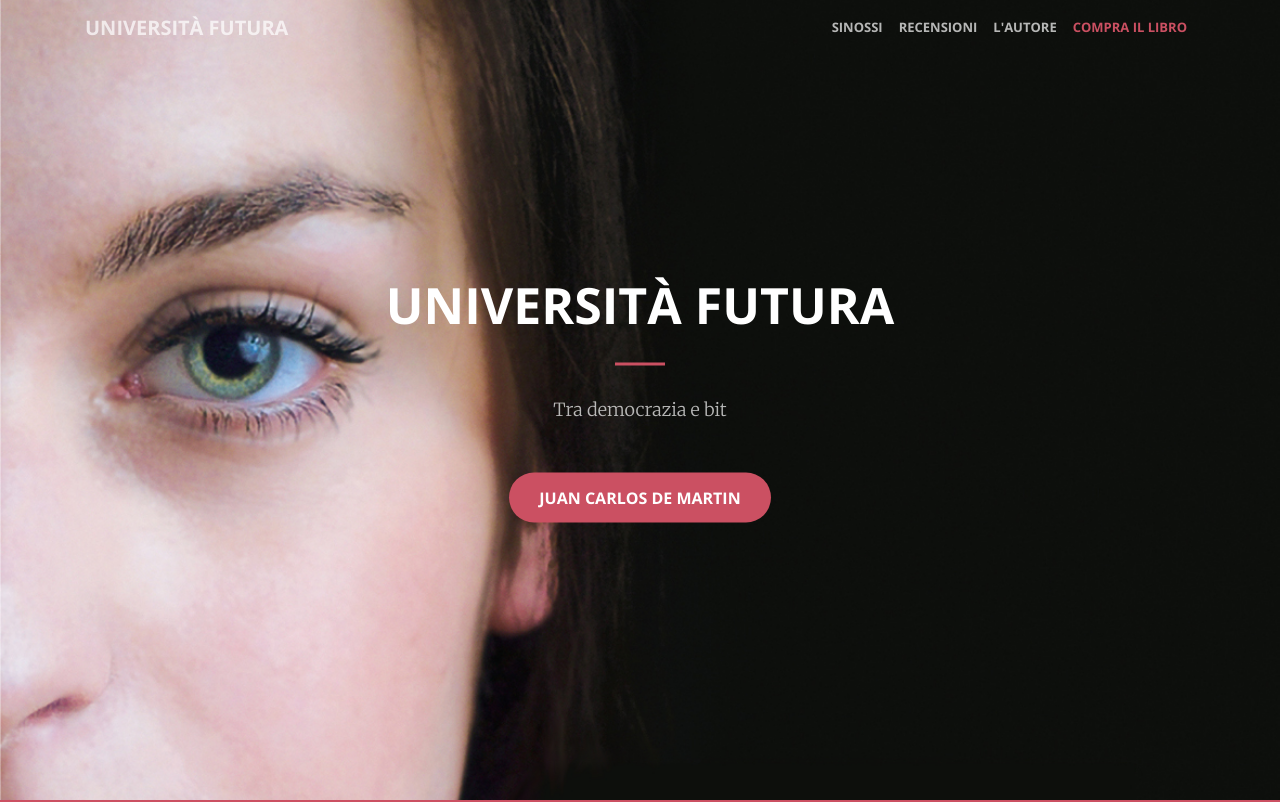
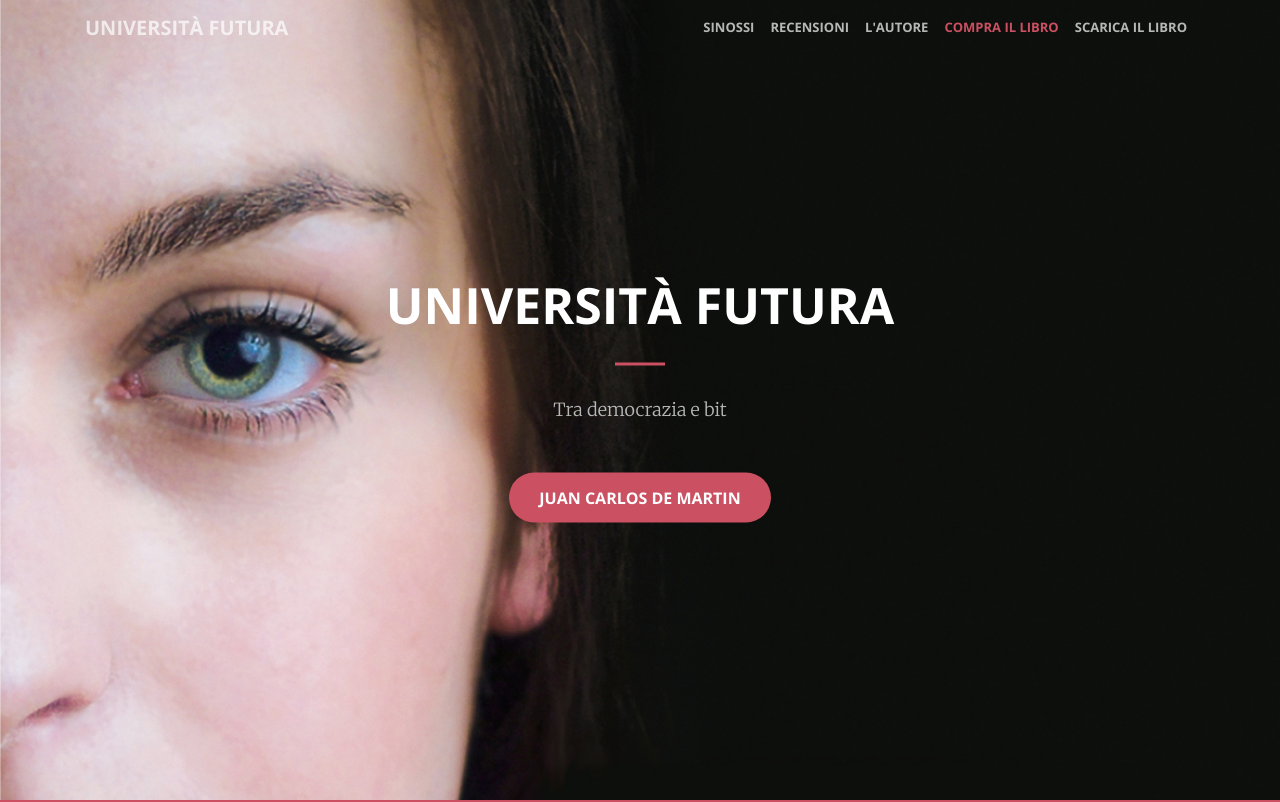
Before and after one commit to giovannigarifo/universitafutura, a plain HTML site: page index.html in a window 1280 px wide. Shown: the top 802 px of the page. Drawn offline with nearby package versions, Linux system fonts and the light colour scheme.

Commit message:
added direct download in menu

```diff
--- a/index.html
+++ b/index.html
@@ -69,6 +69,9 @@
           </li>
           <li class="nav-item">
             <a class="nav-link js-scroll-trigger" href="#buy">Compra il libro</a>
+          </li>
+          <li class="nav-item">
+            <a class="nav-link js-scroll-trigger" href="leggi.html">Scarica il libro</a>
           </li>
         </ul>
       </div>
```
